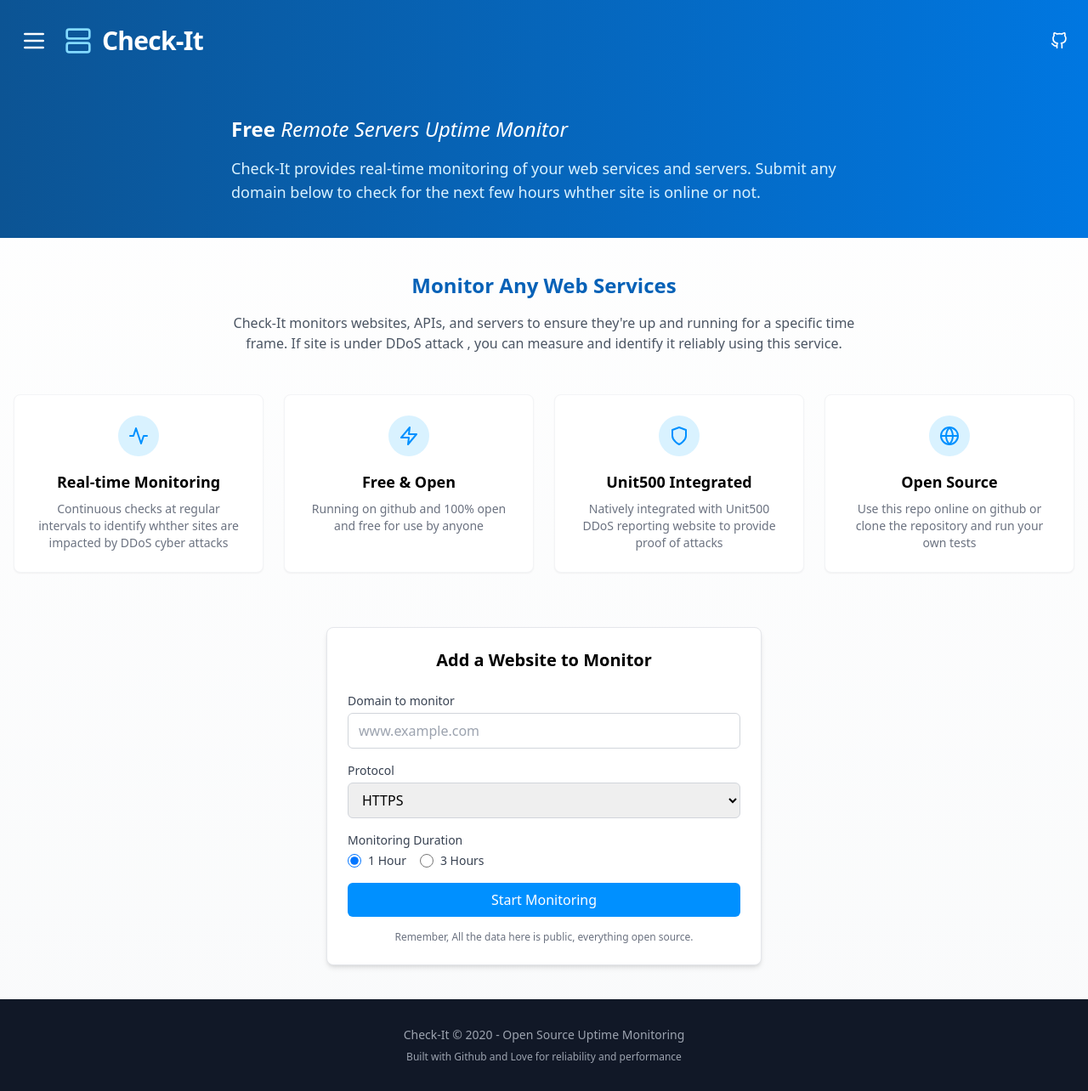
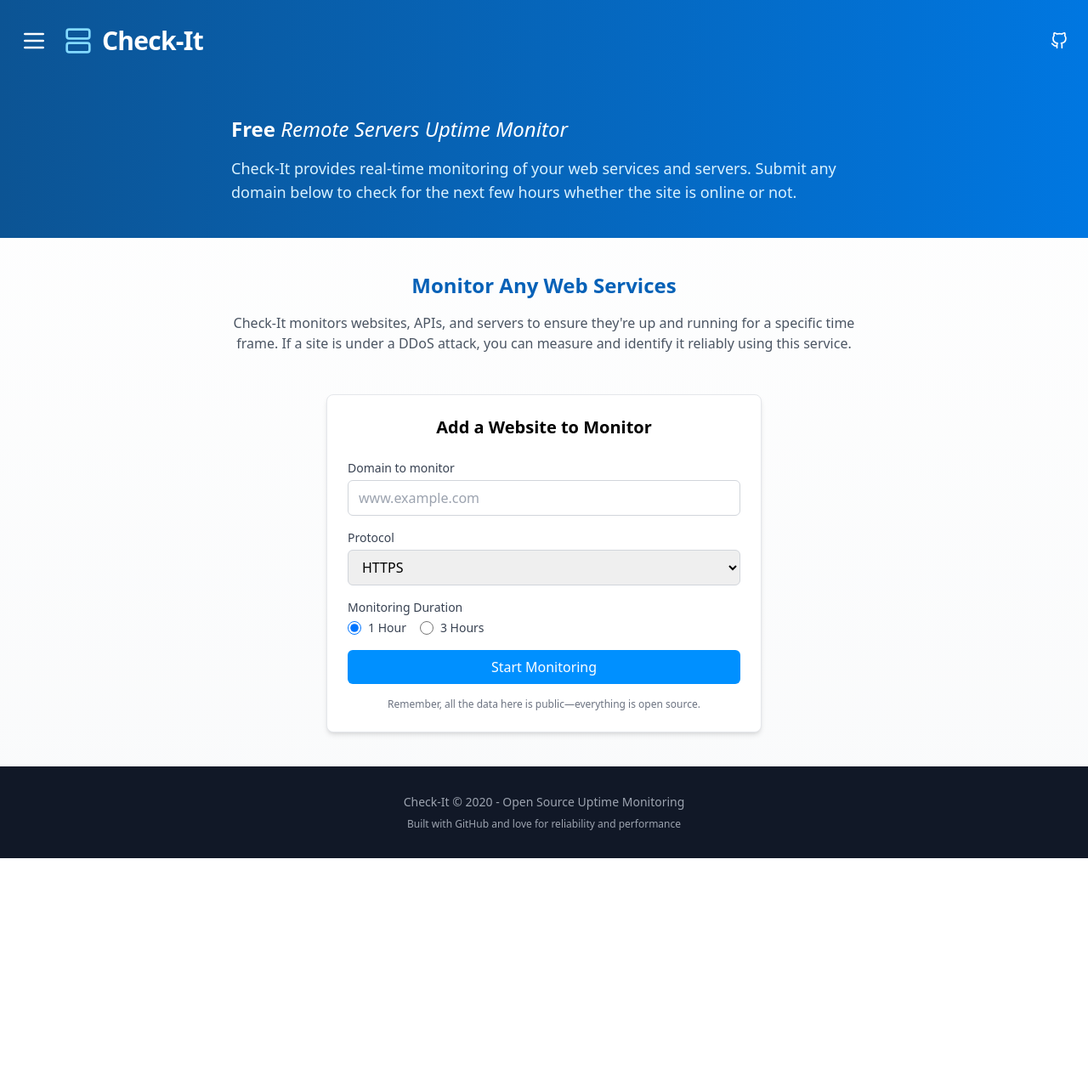
Before and after one commit to unit500/check-it, a Python web app: template templates/index.html in a window 1280 px wide. Shown: the whole page at 85% size. After the commit the page ends 1010 px from the top, so only its background shows below. Run offline with Jinja, Linux system fonts and the light colour scheme; the template is opened without the code that fills it: most values are stand-ins (such as "Sample title", 1, 10 or a date in 2020); some libraries are stand-ins or nearby versions.

Commit message:
Update index.html

```diff
--- a/templates/index.html
+++ b/templates/index.html
@@ -69,7 +69,7 @@
       </h2>
       <p class="text-monitor-100 text-base md:text-lg">
         Check-It provides real-time monitoring of your web services and servers.
-        Submit any domain below to check for the next few hours whther site is online or not.
+        Submit any domain below to check for the next few hours whether the site is online or not.
       </p>
     </div>
   </header>
@@ -83,62 +83,9 @@
         </h2>
         <p class="text-gray-600 mb-8">
           Check-It monitors websites, APIs, and servers to ensure they're up and running for a specific time frame.
-          If site is under DDoS attack , you can measure and identify it reliably using this service.
+          If a site is under a DDoS attack, you can measure and identify it reliably using this service.
         </p>
       </div>
-                  <!-- Feature Cards -->
-                  <div class="grid grid-cols-1 md:grid-cols-2 lg:grid-cols-4 gap-6 mb-16">
-                    <!-- Card 1 -->
-                    <div class="bg-white p-6 rounded-lg shadow-sm border border-gray-100 flex flex-col items-center text-center">
-                        <div class="bg-monitor-100 p-3 rounded-full mb-4">
-                            <!-- Activity Icon -->
-                            <svg xmlns="http://www.w3.org/2000/svg" class="h-6 w-6 text-monitor-600" width="24" height="24" viewBox="0 0 24 24" fill="none" stroke="currentColor" stroke-width="2" stroke-linecap="round" stroke-linejoin="round">
-                                <polyline points="22 12 18 12 15 21 9 3 6 12 2 12"></polyline>
-                            </svg>
-                        </div>
-                        <h3 class="font-semibold text-lg mb-2">Real-time Monitoring</h3>
-                        <p class="text-gray-500 text-sm">Continuous checks at regular intervals to identify whther sites are impacted by DDoS cyber attacks</p>
-                    </div>
-
-                    <!-- Card 2 -->
-                    <div class="bg-white p-6 rounded-lg shadow-sm border border-gray-100 flex flex-col items-center text-center">
-                        <div class="bg-monitor-100 p-3 rounded-full mb-4">
-                            <!-- Zap Icon -->
-                            <svg xmlns="http://www.w3.org/2000/svg" class="h-6 w-6 text-monitor-600" width="24" height="24" viewBox="0 0 24 24" fill="none" stroke="currentColor" stroke-width="2" stroke-linecap="round" stroke-linejoin="round">
-                                <polygon points="13 2 3 14 12 14 11 22 21 10 12 10 13 2"></polygon>
-                            </svg>
-                        </div>
-                        <h3 class="font-semibold text-lg mb-2">Free & Open</h3>
-                        <p class="text-gray-500 text-sm">Running on github and 100% open and free for use by anyone</p>
-                    </div>
-
-                    <!-- Card 3 -->
-                    <div class="bg-white p-6 rounded-lg shadow-sm border border-gray-100 flex flex-col items-center text-center">
-                        <div class="bg-monitor-100 p-3 rounded-full mb-4">
-                            <!-- Shield Icon -->
-                            <svg xmlns="http://www.w3.org/2000/svg" class="h-6 w-6 text-monitor-600" width="24" height="24" viewBox="0 0 24 24" fill="none" stroke="currentColor" stroke-width="2" stroke-linecap="round" stroke-linejoin="round">
-                                <path d="M12 22s8-4 8-10V5l-8-3-8 3v7c0 6 8 10 8 10z"></path>
-                            </svg>
-                        </div>
-                        <h3 class="font-semibold text-lg mb-2">Unit500 Integrated</h3>
-                        <p class="text-gray-500 text-sm">Natively integrated with Unit500 DDoS reporting website to provide proof of attacks</p>
-                    </div>
-
-                    <!-- Card 4 -->
-                    <div class="bg-white p-6 rounded-lg shadow-sm border border-gray-100 flex flex-col items-center text-center">
-                        <div class="bg-monitor-100 p-3 rounded-full mb-4">
-                            <!-- Globe Icon -->
-                            <svg xmlns="http://www.w3.org/2000/svg" class="h-6 w-6 text-monitor-600" width="24" height="24" viewBox="0 0 24 24" fill="none" stroke="currentColor" stroke-width="2" stroke-linecap="round" stroke-linejoin="round">
-                                <circle cx="12" cy="12" r="10"></circle>
-                                <line x1="2" y1="12" x2="22" y2="12"></line>
-                                <path d="M12 2a15.3 15.3 0 0 1 4 10 15.3 15.3 0 0 1-4 10 15.3 15.3 0 0 1-4-10 15.3 15.3 0 0 1 4-10z"></path>
-                            </svg>
-                        </div>
-                        <h3 class="font-semibold text-lg mb-2">Open Source</h3>
-                        <p class="text-gray-500 text-sm">Use this repo online on github or clone the repository and run your own tests</p>
-                    </div>
-                </div>
-
       <!-- Monitor Form -->
       <div class="max-w-lg mx-auto bg-white rounded-lg shadow-md p-6 border border-gray-200">
         <h3 class="text-xl font-semibold text-center mb-6">Add a Website to Monitor</h3>
@@ -171,7 +118,7 @@
             Start Monitoring
           </button>
           <p class="text-xs text-gray-500 text-center mt-2">
-            Remember, All the data here is public, everything open source.
+            Remember, all the data here is public—everything is open source.
           </p>
         </form>
       </div>
@@ -185,27 +132,54 @@
         Check-It &copy; {{ current_year }} - Open Source Uptime Monitoring
       </p>
       <p class="text-xs mt-2">
-        Built with Github and Love for reliability and performance
+        Built with GitHub and love for reliability and performance
       </p>
     </div>
   </footer>
 
   <!-- Inline JavaScript for Menu Toggle and Form Handling -->
   <script>
+    // Set current year in footer
+    document.addEventListener('DOMContentLoaded', function() {
+      document.querySelector('footer span#currentYear')?.textContent = new Date().getFullYear();
+    });
+
     // Hamburger menu toggle
     document.getElementById('menu-toggle').addEventListener('click', function() {
       var menu = document.getElementById('mobile-menu');
       menu.classList.toggle('hidden');
     });
 
-    // Form submission handler
+    // Form submission handler that calls the AWS API Gateway endpoint
     document.getElementById('monitorForm').addEventListener('submit', function(e) {
       e.preventDefault();
       const domain = document.getElementById('domain').value;
       const protocol = document.getElementById('protocol').value;
       const duration = document.querySelector('input[name="duration"]:checked').value;
-      console.log('Monitoring request:', { domain, protocol, duration, timestamp: new Date().toISOString() });
-      alert(`Monitoring started for ${protocol}://${domain} for ${duration} hour(s)!`);
+
+      // Define your API Gateway endpoint URL (update if needed)
+      const endpoint = "https://pz83cfr455.execute-api.us-east-1.amazonaws.com/submit-scan";
+
+      // Prepare the data payload
+      const data = { domain, protocol, duration };
+
+      // Send the POST request to the endpoint
+      fetch(endpoint, {
+        method: 'POST',
+        headers: { 'Content-Type': 'application/json' },
+        body: JSON.stringify(data)
+      })
+      .then(response => response.json())
+      .then(result => {
+        console.log('API response:', result);
+        alert(result.message || "Monitoring started successfully!");
+      })
+      .catch(error => {
+        console.error('Error:', error);
+        alert("An error occurred while starting monitoring.");
+      });
+
+      // Optionally, reset the form
       this.reset();
       document.getElementById('protocol').value = 'https';
       document.getElementById('duration1').checked = true;
```
